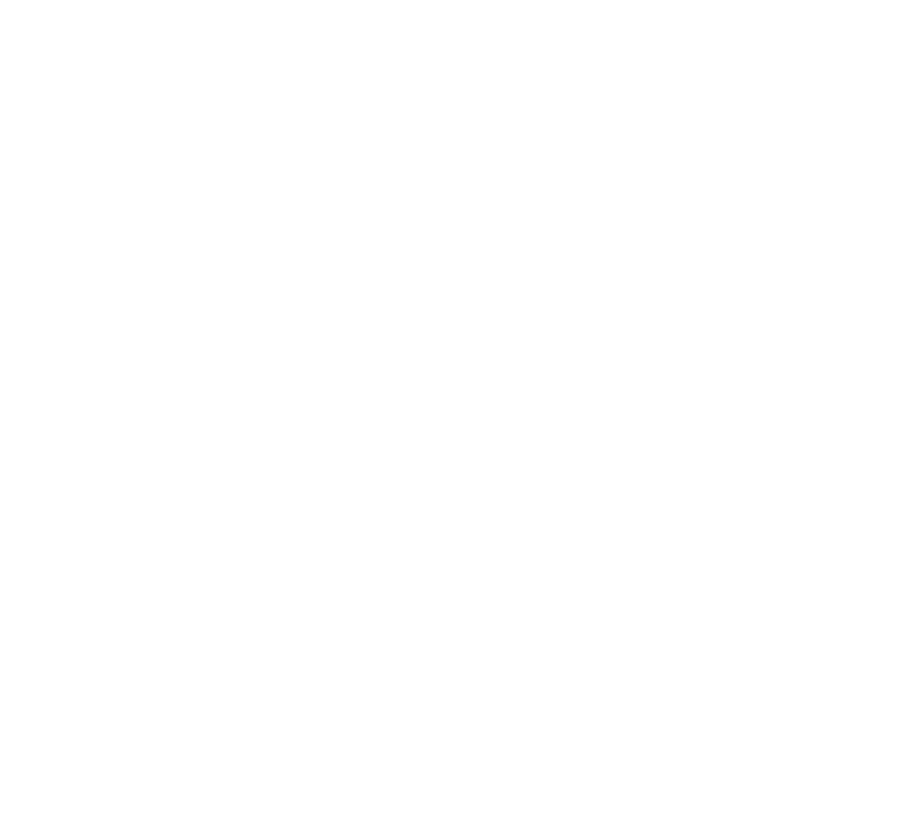
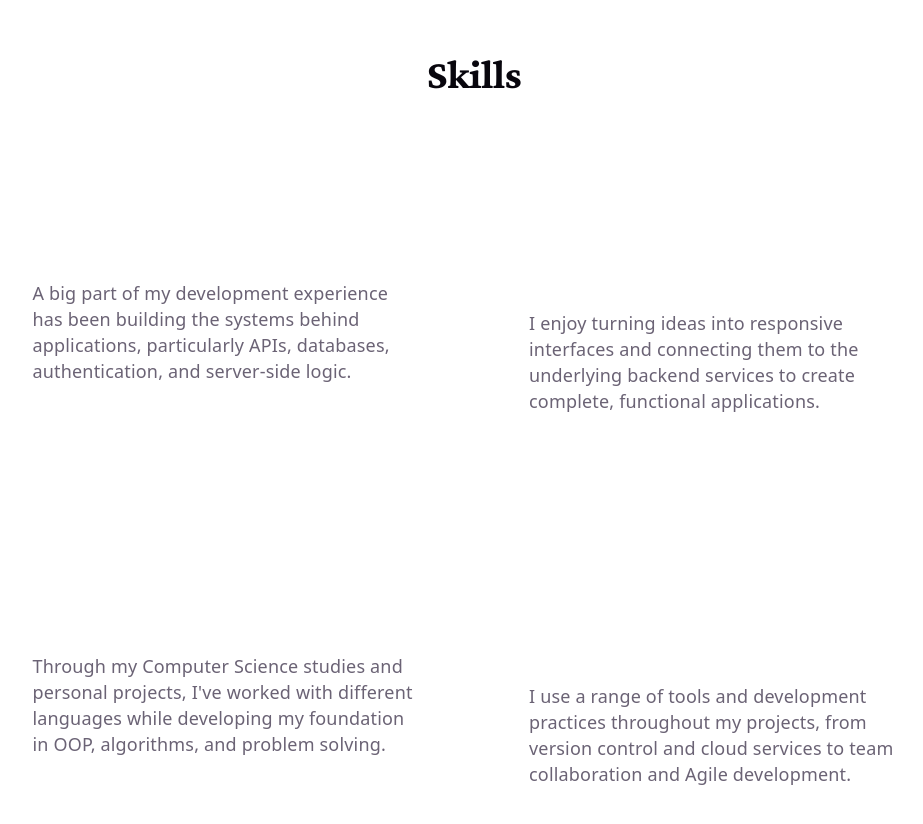
Before and after one commit to lanseudesu/lanxe-portfolio, a React (Vite) app: page / in a window 1280 px wide. Shown: the part 2202-3026 px from the top of the page, without its empty margins (166-1089 px from the left). Before the commit the page ends 2115 px from the top, so only its background shows below. Built offline with nearby package versions, Linux system fonts and the light colour scheme; a web font is replaced by a local one.

Commit message:
feat: skills section draft

```diff
--- a/src/App.jsx
+++ b/src/App.jsx
@@ -1,6 +1,7 @@
 import Hero from "./components/Hero";
 import Projects from "./components/Projects";
 import Experience from "./components/Experience";
+import Skills from "./components/Skills";
 import './App.css'
 
 function App() {
@@ -9,6 +10,7 @@
       <Hero />
       <Projects />
       <Experience />
+      <Skills />
     </>
   );
 }
--- a/src/components/Projects.css
+++ b/src/components/Projects.css
@@ -13,7 +13,7 @@
 
     display: grid;
     grid-template-columns: 1fr 1fr;
-    gap: 1.5rem;
+    gap: 2rem;
 
     border: 1px solid rgba(255,255,255,0.15);
     border-radius: 20px;
@@ -24,6 +24,9 @@
 
     overflow-y: auto;
     overflow-x: hidden;
+
+    scrollbar-gutter: stable;
+    scroll-snap-type: y mandatory;
 }
 
 .projects-content {
@@ -36,6 +39,7 @@
 }
 
 .projects-layout::-webkit-scrollbar-track {
+    margin: 12px 0;
     background: transparent;
 }
 
@@ -74,22 +78,23 @@
     flex-direction: column;
     justify-content: center;
 
-    padding: 1rem 0;
+    padding: 2rem 0;
     box-sizing: border-box;
+    scroll-snap-align: center;
 }
 
 .project-title {
-    margin-bottom: 0.5rem;
+    margin-bottom: 0;
 }
 
 .project-stack {
     color: #586f83;
-    font-size: 0.9rem;
+    font-size: 16px;
 }
 
 .project-date {
     color: #fff;
-    font-size: 0.9rem;
+    font-size: 16px;
 }
 
 .project-highlights {
@@ -101,7 +106,7 @@
 }
 
 .project-highlights li {
-    font-size: 0.9rem;
+    font-size: 16px;
     text-align: justify;
     color: #fff;
     line-height: 1.6;
--- /dev/null
+++ b/src/components/Skills.css
@@ -0,0 +1,52 @@
+.skills {
+    padding: 8rem 0;
+}
+
+.skills-heading {
+    text-align: center;
+    margin-bottom: 5rem;
+    font-size: 36px;
+}
+
+.skills-grid {
+    display: grid;
+    grid-template-columns: 1fr 1fr;
+    gap: 2rem;
+}
+
+.skill-box {
+    min-height: 220px;
+
+    border: 1px solid rgba(255,255,255,0.15);
+    border-radius: 20px;
+
+    padding: 2rem;
+
+    box-sizing: border-box;
+}
+
+.skill-box:nth-child(even) {
+    transform: translateY(30px);
+}
+
+.skill-box h3 {
+    margin: 0 0 1.5rem;
+    color: white;
+    font-size: 20px;
+}
+
+.skill-list {
+    display: flex;
+    flex-wrap: wrap;
+    gap: 0.75rem;
+}
+
+.skill-item {
+    padding: 0.5rem 0.8rem;
+
+    border: 1px solid rgba(255,255,255,0.15);
+    border-radius: 6px;
+
+    color: rgba(255,255,255,0.8);
+    font-size: 14px;
+}
--- /dev/null
+++ b/src/components/Skills.jsx
@@ -0,0 +1,56 @@
+import "./Skills.css";
+
+function Skills() {
+    const skills = [
+        {
+            title: "Backend",
+            info: "A big part of my development experience has been building the systems behind applications, particularly APIs, databases, authentication, and server-side logic.",
+            items: ["Spring Boot", "Django", "ExpressJS", "PostgreSQL"]
+        },
+        {
+            title: "Frontend",
+            info: "I enjoy turning ideas into responsive interfaces and connecting them to the underlying backend services to create complete, functional applications.",
+            items: ["React", "JavaScript", "HTML", "CSS"]
+        },
+        {
+            title: "Programming",
+            info: "Through my Computer Science studies and personal projects, I've worked with different languages while developing my foundation in OOP, algorithms, and problem solving.",
+            items: ["Java", "Python", "C++", "JavaScript"]
+        },
+        {
+            title: "Tools & Development Practices",
+            info: "I use a range of tools and development practices throughout my projects, from version control and cloud services to team collaboration and Agile development.",
+            items: ["Git", "GitHub", "AWS", "Supabase", "Agile", "Scrum"]
+        }
+    ];
+
+    return (
+        <section className="wrapper skills">
+            <h2 className="skills-heading">
+                Skills
+            </h2>
+
+            <div className="skills-grid">
+                {skills.map((skill, index) => (
+                    <div className="skill-box" key={index}>
+                        <h3>{skill.title}</h3>
+
+                        <p className="skill-info">
+                            {skill.info}
+                        </p>
+
+                        <div className="skill-list">
+                            {skill.items.map((item, index) => (
+                                <span className="skill-item" key={index}>
+                                    {item}
+                                </span>
+                            ))}
+                        </div>
+                    </div>
+                ))}
+            </div>
+        </section>
+    );
+}
+
+export default Skills;
```
